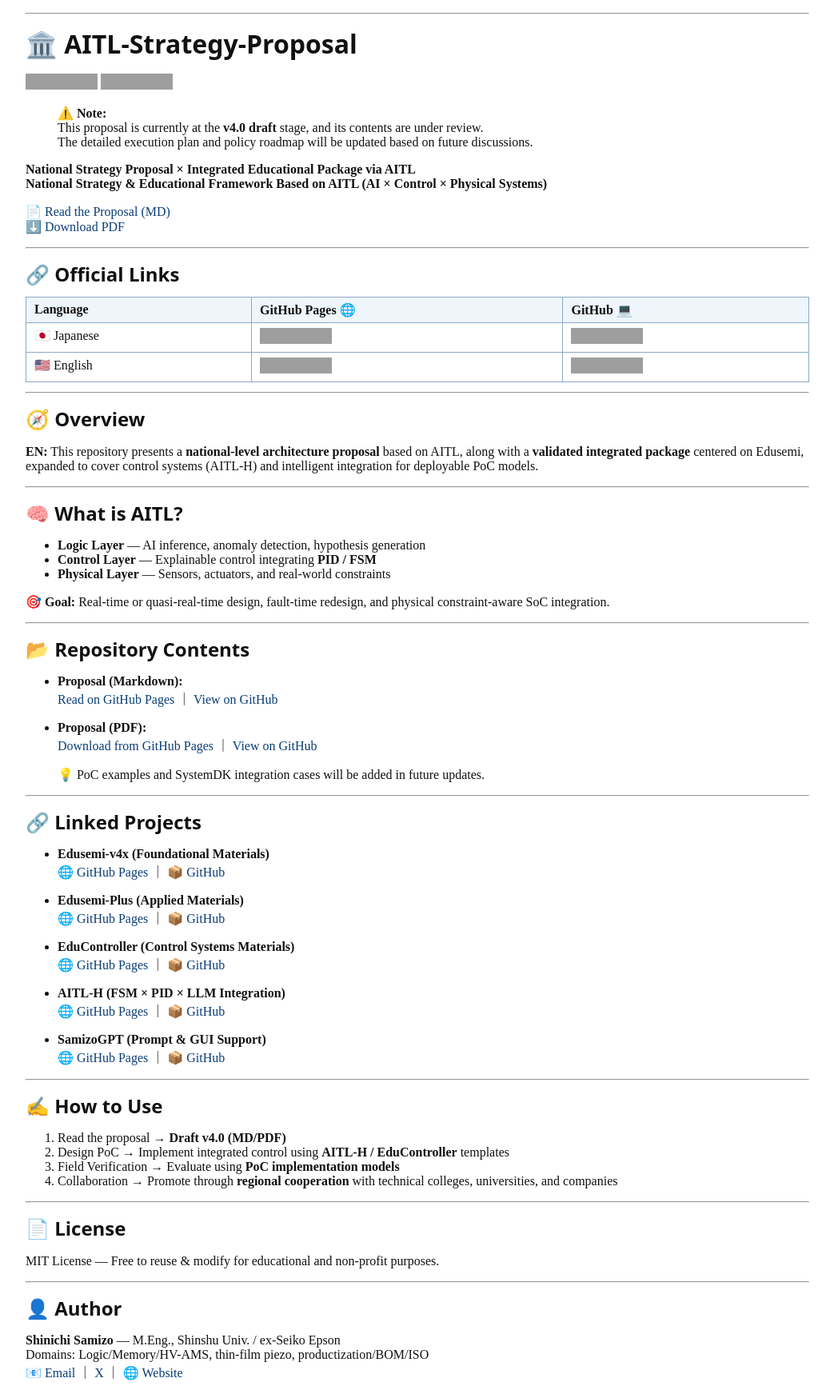
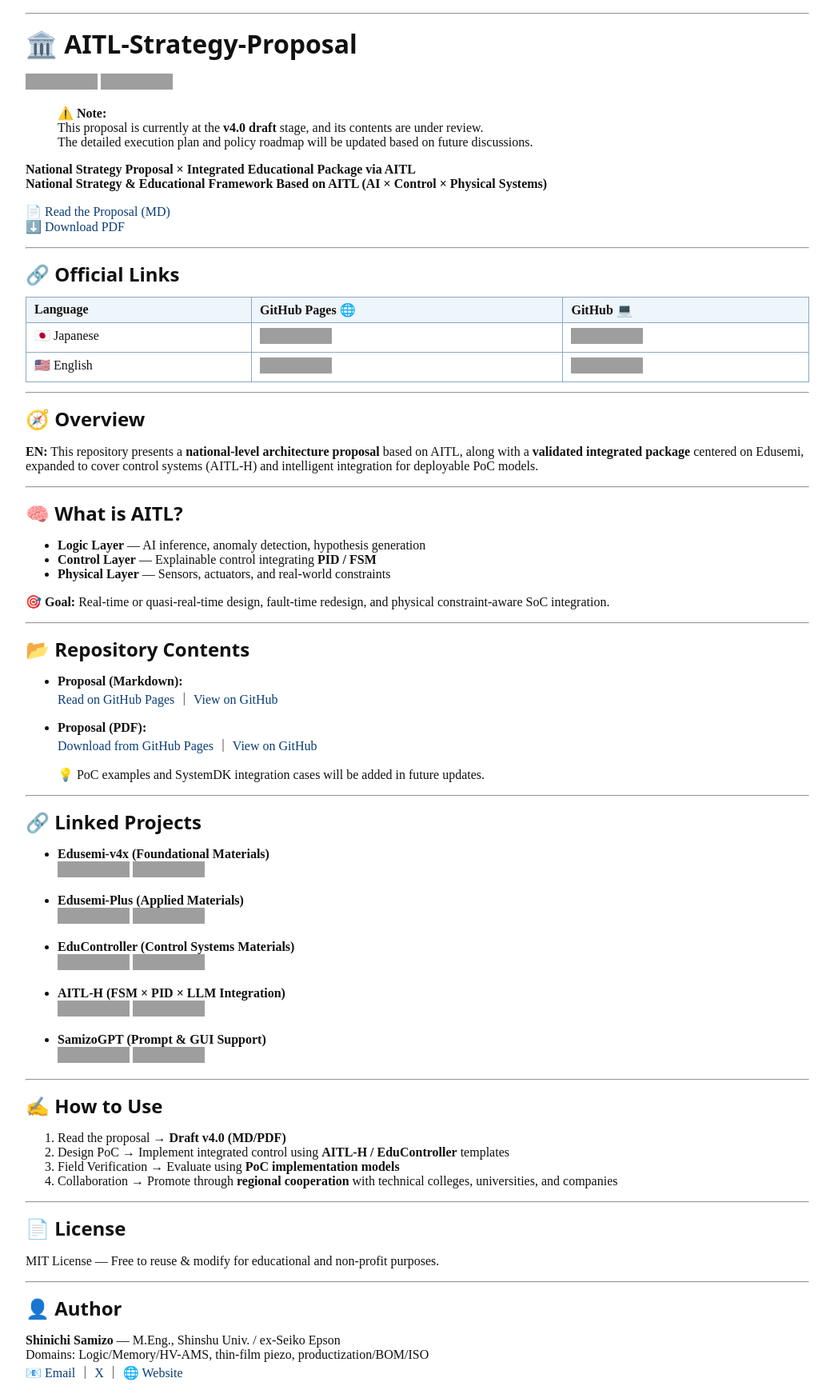
Before and after one commit to Samizo-AITL/AITL-Strategy-Proposal, a Jekyll site: the page built from en/index.md, in a window 1280 px wide. Shown: the whole page at 80% size, without its empty margins (118-1161 px from the left). Built offline with Jekyll 4.4.1, drawn with Linux system fonts in a browser that asks for light colours; grey boxes are pictures that could not be loaded.

Commit message:
Update index.md

```diff
--- a/en/index.md
+++ b/en/index.md
@@ -59,19 +59,19 @@ title: AITL-Strategy-Proposal
 ## 🔗 Linked Projects
 
 - **Edusemi-v4x (Foundational Materials)**
-  [🌐 GitHub Pages](https://samizo-aitl.github.io/Edusemi-v4x/) ｜ [📦 GitHub](https://github.com/Samizo-AITL/Edusemi-v4x)
+  [![🌐 View Site](https://img.shields.io/badge/View-Site-brightgreen?logo=github)](https://samizo-aitl.github.io/Edusemi-v4x/) [![💻 View Repo](https://img.shields.io/badge/View-Repo-blue?logo=github)](https://github.com/Samizo-AITL/Edusemi-v4x)
 
 - **Edusemi-Plus (Applied Materials)**
-  [🌐 GitHub Pages](https://samizo-aitl.github.io/Edusemi-Plus/) ｜ [📦 GitHub](https://github.com/Samizo-AITL/Edusemi-Plus)
+  [![🌐 View Site](https://img.shields.io/badge/View-Site-brightgreen?logo=github)](https://samizo-aitl.github.io/Edusemi-Plus/) [![💻 View Repo](https://img.shields.io/badge/View-Repo-blue?logo=github)](https://github.com/Samizo-AITL/Edusemi-Plus)
 
 - **EduController (Control Systems Materials)**
-  [🌐 GitHub Pages](https://samizo-aitl.github.io/EduController/) ｜ [📦 GitHub](https://github.com/Samizo-AITL/EduController)
+  [![🌐 View Site](https://img.shields.io/badge/View-Site-brightgreen?logo=github)](https://samizo-aitl.github.io/EduController/) [![💻 View Repo](https://img.shields.io/badge/View-Repo-blue?logo=github)](https://github.com/Samizo-AITL/EduController)
 
 - **AITL-H (FSM × PID × LLM Integration)**
-  [🌐 GitHub Pages](https://samizo-aitl.github.io/AITL-H/) ｜ [📦 GitHub](https://github.com/Samizo-AITL/AITL-H)
+  [![🌐 View Site](https://img.shields.io/badge/View-Site-brightgreen?logo=github)](https://samizo-aitl.github.io/AITL-H/) [![💻 View Repo](https://img.shields.io/badge/View-Repo-blue?logo=github)](https://github.com/Samizo-AITL/AITL-H)
 
 - **SamizoGPT (Prompt & GUI Support)**
-  [🌐 GitHub Pages](https://samizo-aitl.github.io/SamizoGPT/) ｜ [📦 GitHub](https://github.com/Samizo-AITL/SamizoGPT)
+  [![🌐 View Site](https://img.shields.io/badge/View-Site-brightgreen?logo=github)](https://samizo-aitl.github.io/SamizoGPT/) [![💻 View Repo](https://img.shields.io/badge/View-Repo-blue?logo=github)](https://github.com/Samizo-AITL/SamizoGPT)
 
 ---
 
```
